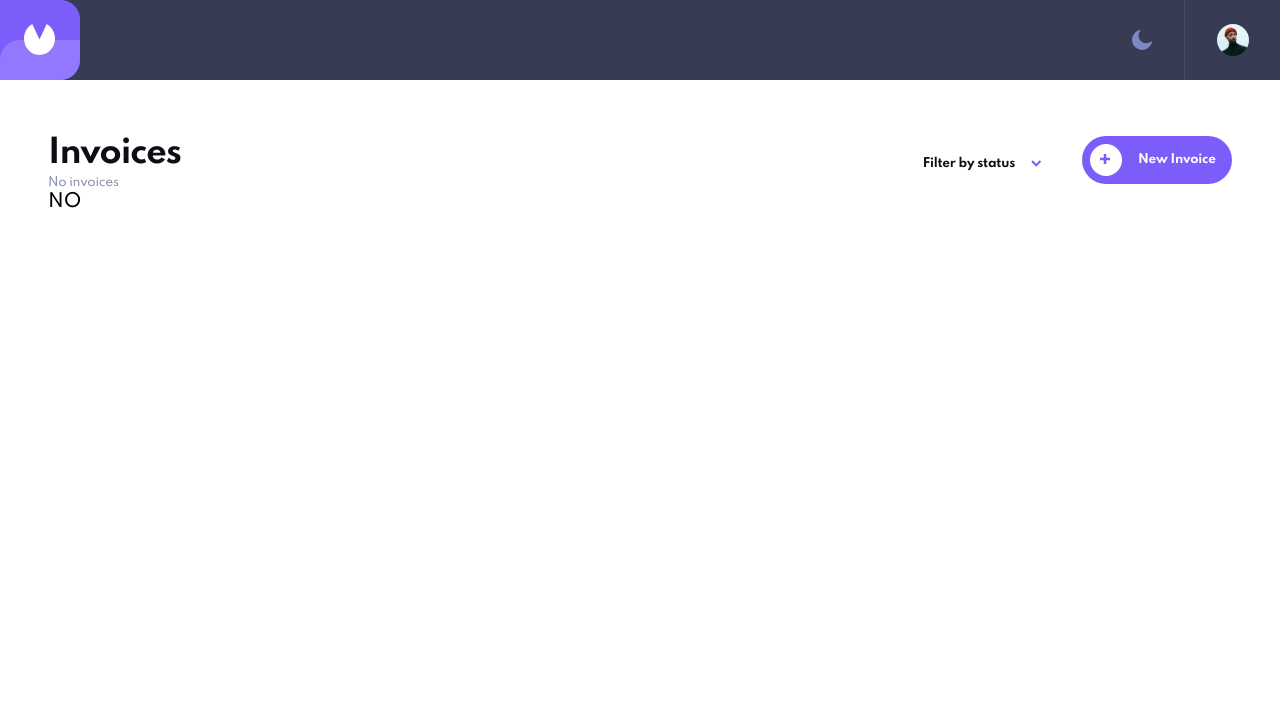
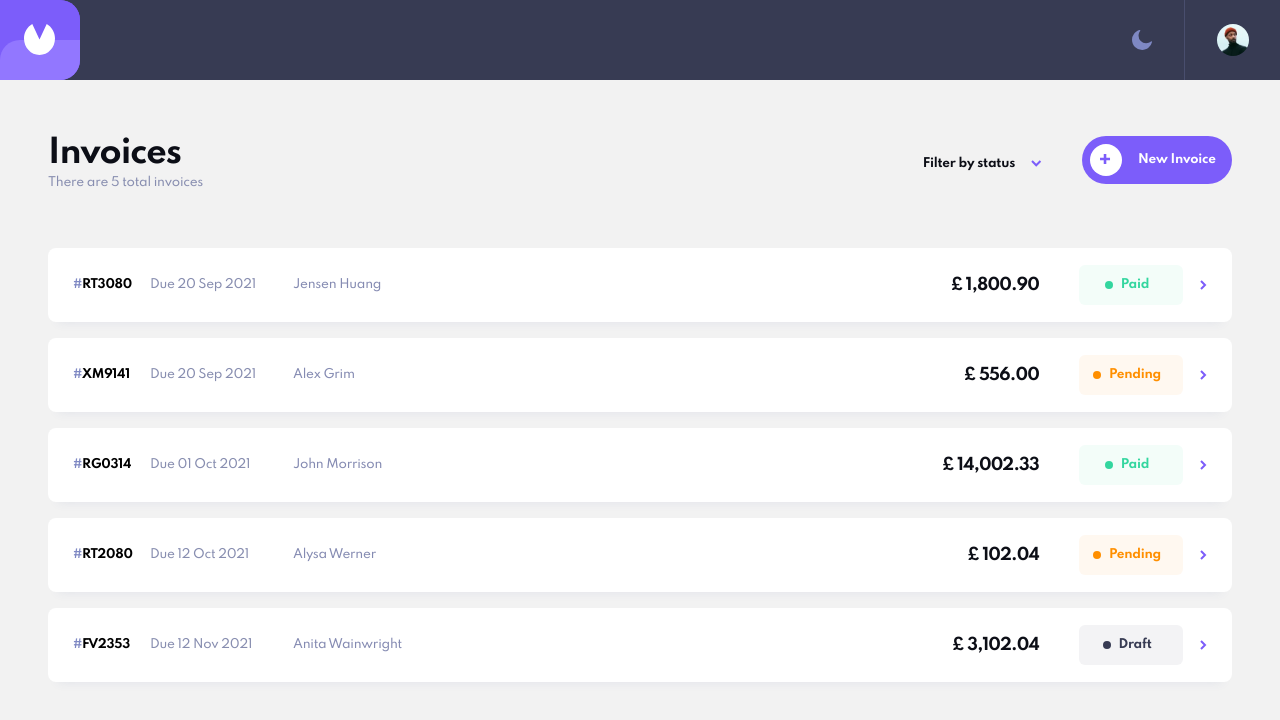
Before and after one commit to wallas938/v-invoice-app, a Vue app: page / in a window 1280 px wide. Shown: the top 720 px of the page. Built offline with nearby package versions, Linux system fonts and the light colour scheme.

Commit message:
invoices list not empty view is added

```diff
--- a/src/App.vue
+++ b/src/App.vue
@@ -9,6 +9,7 @@
 
 <style lang="scss" scoped>
 @import "sass/variables";
+
 @media screen and (min-width: $desktop-min) {
   .root {
     display: flex;
--- a/src/components/home/InvoiceList.vue
+++ b/src/components/home/InvoiceList.vue
@@ -14,9 +14,39 @@
       >
     </div>
 
-    <div data-test="no-empty-list" v-else>NO</div>
+    <div class="no-empty-list" data-test="no-empty-list" v-else>
+      <v-container
+        class="item-container"
+        v-for="invoice in invoices"
+        :key="invoice"
+      >
+        <div class="invoice-item">
+          <p class="code">
+            <span class="hash">#</span>{{ invoice.invoiceCode }}
+          </p>
+          <p class="clientName">{{ invoice.clientName }}</p>
+          <p class="due">{{ invoice.due }}</p>
+          <div class="status" :class="getStatusColor(invoice.status)">
+            <span>{{ invoice.status }}</span>
+          </div>
+          <p class="total">{{ invoice.totalAmount }}</p>
+          <div class="arrow hide-for-mobile">
+            <svg width="7" height="10" xmlns="http://www.w3.org/2000/svg">
+              <path
+                d="M1 1l4 4-4 4"
+                stroke="#7C5DFA"
+                stroke-width="2"
+                fill="none"
+                fill-rule="evenodd"
+              />
+            </svg>
+          </div>
+        </div>
+      </v-container>
+    </div>
   </div>
 </template>
+
 <script setup>
 import { ref, computed } from "vue";
 import { useStore } from "vuex";
@@ -24,8 +54,19 @@ import illustrationEmptyImage from "../../assets/illustration-empty.svg";
 
 const store = useStore();
 
-// STORE GETTERS
+// COMPUTED
 const invoices = computed(() => store.getters.invoices);
+
+const getStatusColor = (status) => {
+  switch (status.toLowerCase()) {
+    case "paid":
+      return "status--paid";
+    case "pending":
+      return "status--pending";
+    case "draft":
+      return "status--draft";
+  }
+};
 
 // STORE ACTIONS
 const isInvoicesEmpty = computed(() => store.getters.invoices.length === 0);
@@ -33,6 +74,7 @@ const isInvoicesEmpty = computed(() => store.getters.invoices.length === 0);
 <style lang="scss" scoped>
 @import "../../sass/variables";
 @import "../../sass/colors";
+
 .invoice-list {
   .empty-list {
     display: flex;
@@ -72,6 +114,150 @@ const isInvoicesEmpty = computed(() => store.getters.invoices.length === 0);
       width: 11.166666rem;
     }
   }
+
+  .no-empty-list {
+    padding-top: 1.777777rem;
+
+    .item-container {
+      cursor: pointer;
+      transition: border 250ms ease-in-out;
+      border: 1px solid transparent;
+      &:not(:last-child) {
+        margin-bottom: 0.888888rem;
+      }
+
+      &:hover {
+        border: 1px solid $violet-1;
+      }
+
+      .invoice-item {
+        padding: 1.333333rem; // 24px
+        display: grid;
+        grid-template-columns: repeat(2, 1fr);
+        grid-template-rows: repeat(3, auto);
+
+        grid-template-areas:
+          "code   clientName"
+          "due    status"
+          "total  status";
+
+        .code {
+          grid-area: code;
+          font-weight: bold;
+          font-style: normal;
+          font-size: 0.666666rem;
+          line-height: 0.833333rem;
+          letter-spacing: -0.25px;
+          margin-bottom: 1.333333rem;
+          .hash {
+            color: $blue-violet;
+          }
+        }
+
+        .clientName {
+          grid-area: clientName;
+          font-style: normal;
+          font-weight: 500;
+          font-size: 0.666666rem;
+          line-height: 0.833333rem;
+          letter-spacing: -0.25px;
+          color: #858bb2;
+          text-align: end;
+        }
+
+        .due {
+          grid-area: due;
+          font-style: normal;
+          font-weight: 500;
+          font-size: 0.666666rem;
+          line-height: 0.833333rem;
+          letter-spacing: -0.25px;
+          color: $violet-gray;
+          margin-bottom: 0.444444rem;
+        }
+
+        .status {
+          grid-area: status;
+          mix-blend-mode: normal;
+          border-radius: 6px;
+          position: relative;
+          display: flex;
+          justify-content: center;
+          align-items: center;
+          z-index: 0;
+          width: 5.777777rem;
+          height: 2.222222rem;
+          justify-self: flex-end;
+          padding-left: 8px;
+          span {
+            font-style: normal;
+            font-weight: 700;
+            font-size: 0.666666rem;
+            line-height: 0.833333rem;
+            letter-spacing: -0.25px;
+            position: relative;
+            z-index: 1;
+          }
+
+          span::before {
+            content: "";
+            top: 0.222222rem;
+            left: -0.888888rem;
+            bottom: 0;
+            position: absolute;
+            width: 0.444444rem;
+            height: 0.444444rem;
+            border-radius: 100%;
+          }
+        }
+
+        .status--paid {
+          background-color: rgba(#33d69f, 0.06);
+
+          span {
+            color: #33d69f;
+          }
+
+          span::before {
+            background-color: #33d69f;
+          }
+        }
+
+        .status--draft {
+          background-color: rgba(#373b53, 0.06);
+
+          span {
+            color: #373b53;
+          }
+
+          span::before {
+            background-color: #373b53;
+          }
+        }
+
+        .status--pending {
+          background-color: rgba(#ff8f00, 0.06);
+
+          span {
+            color: #ff8f00;
+          }
+
+          span::before {
+            background-color: #ff8f00;
+          }
+        }
+
+        .total {
+          grid-area: total;
+          font-weight: 700;
+          font-size: 0.888888rem;
+          line-height: 1.333333rem;
+          letter-spacing: -0.8px;
+          color: $black-2;
+        }
+      }
+    }
+  }
 }
 
 @media screen and (min-width: $tablet-min) {
@@ -92,6 +278,50 @@ const isInvoicesEmpty = computed(() => store.getters.invoices.length === 0);
 
       small {
         width: 12.666666rem;
+      }
+    }
+
+    .no-empty-list {
+      padding-top: 3.111111rem;
+      .item-container {
+        .invoice-item {
+          padding: 0.888888rem 1.333333rem;
+          display: grid;
+          grid-template-columns: 4.277777rem 7.944444rem 1fr 1fr 8rem 1.333333rem;
+          grid-template-rows: 1fr;
+          grid-template-areas: "code due clientName total status arrow";
+          align-items: center;
+
+          .code {
+            grid-area: code;
+            margin-bottom: unset;
+          }
+
+          .clientName {
+            grid-area: clientName;
+            text-align: left;
+          }
+
+          .due {
+            grid-area: due;
+            margin-bottom: unset;
+          }
+
+          .status {
+            grid-area: status;
+          }
+
+          .total {
+            grid-area: total;
+            text-align: right;
+          }
+
+          .arrow {
+            grid-area: arrow;
+            display: flex;
+            justify-content: flex-end;
+          }
+        }
       }
     }
   }
@@ -115,6 +345,47 @@ const isInvoicesEmpty = computed(() => store.getters.invoices.length === 0);
         width: 12.277777rem;
       }
     }
+
+    .no-empty-list {
+      width: 40.555555rem;
+      margin: 0 auto;
+      padding-top: 3.611111rem;
+      .item-container {
+        .invoice-item {
+          padding: 0.888888rem 1.777777rem 0.888888rem 1.333333rem;
+          display: grid;
+          grid-template-columns: 4.277777rem 7.944444rem 1fr 1fr 8rem 1.333333rem;
+          grid-template-rows: 1fr;
+          grid-template-areas: "code due clientName total status arrow";
+          align-items: center;
+
+          .code {
+            grid-area: code;
+            margin-bottom: unset;
+          }
+
+          .clientName {
+            grid-area: clientName;
+          }
+
+          .due {
+            grid-area: due;
+          }
+
+          .status {
+            grid-area: status;
+          }
+
+          .total {
+            grid-area: total;
+          }
+
+          .arrow {
+            grid-area: arrow;
+          }
+        }
+      }
+    }
   }
 }
 </style>
--- a/src/components/home/InvoiceListHeader.vue
+++ b/src/components/home/InvoiceListHeader.vue
@@ -4,11 +4,17 @@
     <header class="invoice-header">
       <div class="info">
         <p>Invoices</p>
-        <small>No invoices</small>
+        <small v-if="invoicesCount">
+          <span class="hide-for-mobile">There are </span>
+          <span>{{ invoicesCount }}</span>
+          <span class="hide-for-mobile"> total</span> invoices
+        </small>
+        <small v-else>No invoices</small>
       </div>
       <div class="filter">
         <span data-test="filter" @click="toggleFilter"
-          >Filter <span class="hide-for-mobile">by status</span>
+          >Filter
+          <span class="hide-for-mobile">by status</span>
         </span>
         <svg
           @click="toggleFilter"
@@ -122,6 +128,9 @@
 <script lang="ts" setup>
 import { reactive } from "@vue/reactivity";
 import { computed } from "vue";
+import { useStore } from "vuex";
+
+const store = useStore();
 
 const state = reactive({
   showFilter: false,
@@ -137,6 +146,12 @@ function onCheck(filter: string) {
     ? [...state.currentFilter].filter((f: string) => f !== filter)
     : [...state.currentFilter, filter];
 }
+
+// COMPUTED
+
+const invoicesCount = computed(() => store.getters.invoices.length);
+
+// Functions
 
 function isChecked(filter: string): boolean {
   return state.currentFilter.includes(filter);
@@ -206,7 +221,7 @@ function isChecked(filter: string): boolean {
       width: 10.666666rem;
       height: 7.111111rem;
       padding: 1.333333rem;
-
+      z-index: 99;
       .check {
         display: flex;
         .square {
@@ -217,6 +232,7 @@ function isChecked(filter: string): boolean {
           display: flex;
           justify-content: center;
           padding-top: 3px;
+          transition: background-color 550ms ease-in-out;
         }
 
         &:hover {
@@ -249,7 +265,10 @@ function isChecked(filter: string): boolean {
       padding: 0.333333rem;
       display: flex;
       align-items: center;
-
+      transition: background-color 150ms ease-in-out;
+      &:hover {
+        background-color: $violet-2;
+      }
       .circle {
         width: 1.777777rem;
         height: 1.777777rem;
--- /dev/null
+++ b/src/components/shared/VContainer.vue
@@ -0,0 +1,15 @@
+<template>
+  <div class="v-container">
+    <slot></slot>
+  </div>
+</template>
+<script setup></script>
+<style lang="scss" scoped>
+@import "../../sass/variables";
+@import "../../sass/colors";
+.v-container {
+  background-color: #fff;
+  box-shadow: 0px 10px 10px -10px rgba(72, 84, 159, 0.100397);
+  border-radius: 8px;
+}
+</style>
--- a/src/sass/_colors.scss
+++ b/src/sass/_colors.scss
@@ -17,3 +17,5 @@ $red-blurred: #FF9797;
 
 $light-bg: #F8F8FB;
 $light-bg-2: #F9FAFE;
+
+$global-bg: #F2F2F2;
--- a/src/sass/_global.scss
+++ b/src/sass/_global.scss
@@ -1,9 +1,11 @@
 @import "./variables";
+@import "./colors";
 
 body,
 html,
 #app {
     height: 100%;
+    background-color: $global-bg;
 }
 
 html {
--- a/src/store/index.js
+++ b/src/store/index.js
@@ -10,6 +10,26 @@ export default createStore({
         return {
             invoices: [
                 {
+                    invoiceCode: 'RT3080',
+                    fromStreet: '19 Union Terrace',
+                    fromCity: 'London',
+                    fromPostCode: 'E1 3EZ',
+                    fromCountry: 'United Kingdom',
+                    clientName: 'Jensen Huang',
+                    email: 'alexgrim@mail.com',
+                    toStreet: '84 Church Way',
+                    toCity: 'Bradford',
+                    toPostCode: 'BD1 9PB',
+                    toCountry: 'United Kingdom',
+                    invoiceDate: '21 Aug 2021',
+                    status: 'Paid',
+                    due: 'Due 20 Sep 2021',
+                    desc: 'Graphic Design',
+                    items: [],
+                    totalAmount: '£ 1,800.90',
+                },
+                {
+                    invoiceCode: 'XM9141',
                     fromStreet: '19 Union Terrace',
                     fromCity: 'London',
                     fromPostCode: 'E1 3EZ',
@@ -21,44 +41,68 @@ export default createStore({
                     toPostCode: 'BD1 9PB',
                     toCountry: 'United Kingdom',
                     invoiceDate: '21 Aug 2021',
-                    term: '20 Sep 2021',
+                    status: 'Pending',
+                    due: 'Due 20 Sep 2021',
                     desc: 'Graphic Design',
                     items: [],
                     totalAmount: '£ 556.00',
                 },
                 {
+                    invoiceCode: 'RG0314',
                     fromStreet: '19 Union Terrace',
                     fromCity: 'London',
                     fromPostCode: 'E1 3EZ',
                     fromCountry: 'United Kingdom',
-                    clientName: 'Alex Grim',
+                    clientName: 'John Morrison',
                     email: 'alexgrim@mail.com',
                     toStreet: '84 Church Way',
                     toCity: 'Bradford',
                     toPostCode: 'BD1 9PB',
                     toCountry: 'United Kingdom',
                     invoiceDate: '21 Aug 2021',
-                    term: '20 Sep 2021',
+                    status: 'Paid',
+                    due: 'Due 01 Oct 2021',
                     desc: 'Graphic Design',
                     items: [],
-                    totalAmount: '£ 556.00',
+                    totalAmount: '£ 14,002.33',
                 },
                 {
+                    invoiceCode: 'RT2080',
                     fromStreet: '19 Union Terrace',
                     fromCity: 'London',
                     fromPostCode: 'E1 3EZ',
                     fromCountry: 'United Kingdom',
-                    clientName: 'Alex Grim',
+                    clientName: 'Alysa Werner',
                     email: 'alexgrim@mail.com',
                     toStreet: '84 Church Way',
                     toCity: 'Bradford',
                     toPostCode: 'BD1 9PB',
                     toCountry: 'United Kingdom',
                     invoiceDate: '21 Aug 2021',
-                    term: '20 Sep 2021',
+                    status: 'Pending',
+                    due: 'Due 12 Oct 2021',
                     desc: 'Graphic Design',
                     items: [],
-                    totalAmount: '£ 556.00',
+                    totalAmount: '£ 102.04',
+                },
+                {
+                    invoiceCode: 'FV2353',
+                    fromStreet: '19 Union Terrace',
+                    fromCity: 'London',
+                    fromPostCode: 'E1 3EZ',
+                    fromCountry: 'United Kingdom',
+                    clientName: 'Anita Wainwright',
+                    email: 'alexgrim@mail.com',
+                    toStreet: '84 Church Way',
+                    toCity: 'Bradford',
+                    toPostCode: 'BD1 9PB',
+                    toCountry: 'United Kingdom',
+                    invoiceDate: '21 Aug 2021',
+                    status: 'Draft',
+                    due: 'Due 12 Nov 2021',
+                    desc: 'Graphic Design',
+                    items: [],
+                    totalAmount: '£ 3,102.04',
                 }
             ]
         }
```
Also changed, not shown: src/main.js (+7 -0 lines), 2 other files (tests, documents, lock files or other folders).
